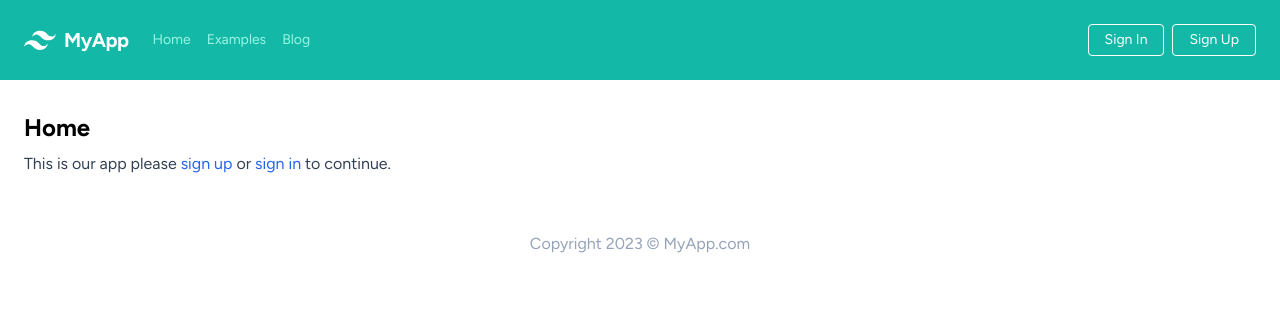
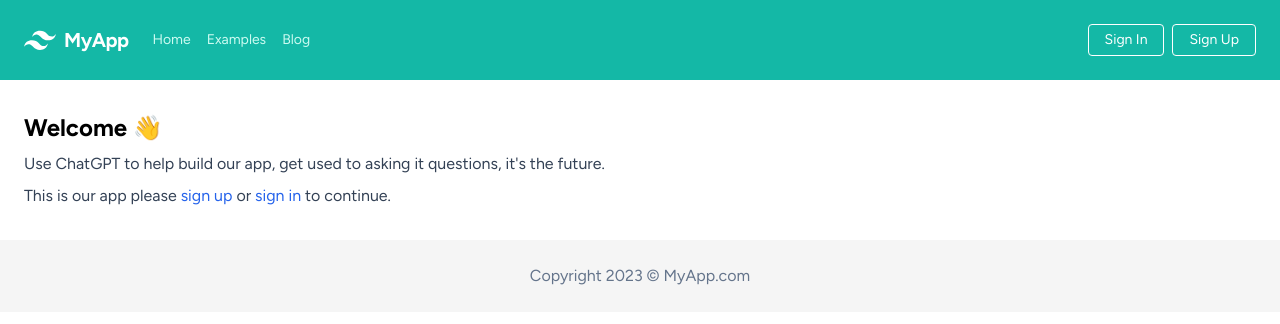
Before and after one commit to adscrum/adscrum, a Next.js app: page / in a window 1280 px wide. Shown: the top 324 px of the page. Built offline with nearby package versions, Linux system fonts and the light colour scheme; no server answers.

Commit message:
bug adding meta to client pages

```diff
--- a/src/app/page.js
+++ b/src/app/page.js
@@ -9,7 +9,11 @@ export default function Home() {
   return (
     <div>
       <div className="container mx-auto p-6 py-8">
-        <h1 className="mb-2 text-2xl font-bold ">Home</h1>
+        <h1 className="mb-2 text-2xl font-bold ">Welcome 👋</h1>
+        <p className="mb-2 text-slate-700">
+          Use ChatGPT to help build our app, get used to asking it questions,
+          it's the future.
+        </p>
         <p className="text-slate-700">
           This is our app please{" "}
           <Link href="/auth/signup" className=" text-blue-600 ">
--- a/src/components/footer.js
+++ b/src/components/footer.js
@@ -1,7 +1,7 @@
 const Footer = () => {
   return (
-    <footer className="">
-      <div className="container mx-auto p-6 text-center text-slate-400">
+    <footer className="bg-neutral-100">
+      <div className="container mx-auto p-6 text-center text-slate-500">
         Copyright 2023 &copy; MyApp.com
       </div>
     </footer>
--- a/src/components/loader.js
+++ b/src/components/loader.js
@@ -2,7 +2,7 @@ const Loader = () => {
   return (
     <div className="flex h-screen items-center justify-center bg-teal-500">
       <div className="text-center">
-        <svg class="m-auto h-16 w-16 animate-spin" viewBox="3 3 18 18">
+        <svg class="m-auto h-14 w-14 animate-spin" viewBox="3 3 18 18">
           <path
             class="fill-teal-600"
             d="M12 5C8.13401 5 5 8.13401 5 12C5 15.866 8.13401 19 12 19C15.866 19 19 15.866 19 12C19 8.13401 15.866 5 12 5ZM3 12C3 7.02944 7.02944 3 12 3C16.9706 3 21 7.02944 21 12C21 16.9706 16.9706 21 12 21C7.02944 21 3 16.9706 3 12Z"
--- a/src/components/navbar.js
+++ b/src/components/navbar.js
@@ -2,7 +2,8 @@ import Link from "next/link";
 
 const Navbar = () => {
   return (
-    <nav className="flex flex-wrap items-center justify-between bg-teal-500 p-6">
+    <nav className=" bg-teal-500 p-6 ">
+      <div className="container mx-auto flex flex-wrap items-center justify-between">
         <Link
           href="/"
           className="mr-6 flex flex-shrink-0 items-center text-white"
@@ -35,19 +36,19 @@ const Navbar = () => {
           <div className="text-sm lg:flex-grow">
             <Link
               href="/"
-            className="mr-4 mt-4 block text-teal-200 hover:text-white lg:mt-0 lg:inline-block"
+              className="mr-4 mt-4 block text-teal-100 hover:text-white lg:mt-0 lg:inline-block"
             >
               Home
             </Link>
             <Link
               href="#"
-            className="mr-4 mt-4 block text-teal-200 hover:text-white lg:mt-0 lg:inline-block"
+              className="mr-4 mt-4 block text-teal-100 hover:text-white lg:mt-0 lg:inline-block"
             >
               Examples
             </Link>
             <Link
               href="#"
-            className="mt-4 block text-teal-200 hover:text-white lg:mt-0 lg:inline-block"
+              className="mt-4 block text-teal-100 hover:text-white lg:mt-0 lg:inline-block"
             >
               Blog
             </Link>
@@ -67,6 +68,7 @@ const Navbar = () => {
             </Link>
           </div>
         </div>
+      </div>
     </nav>
   );
 };
```
Also changed, not shown: src/app/auth/signin/page.js (+8 -0 lines). Lines whose indentation alone changed are shown as unchanged.
